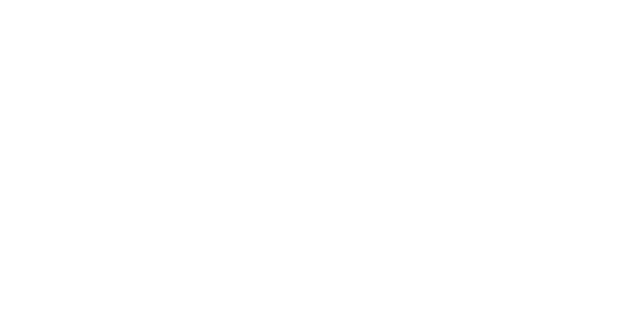
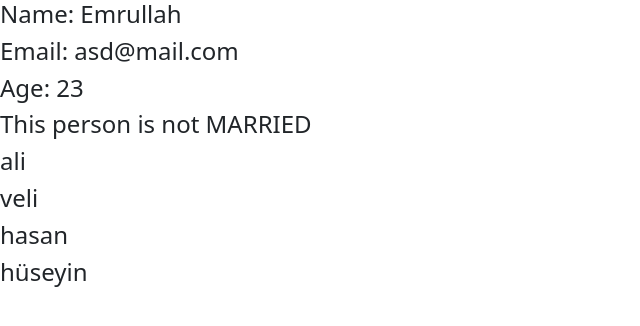
Before and after one commit to EmrullahKutlar/ReactCourse, a React (Vite) app in the folder my-react-app/: page / in a window 1280 px wide. Shown: the top 326 px of the page, without its empty margins (0-640 px from the left). Built offline with nearby package versions, Linux system fonts and the light colour scheme.

Commit message:
13-Prop-Type

```diff
--- a/my-react-app/package.json
+++ b/my-react-app/package.json
@@ -9,6 +9,7 @@
     "preview": "vite preview"
   },
   "dependencies": {
+    "prop-types": "^15.8.1",
     "react": "^18.2.0",
     "react-dom": "^18.2.0"
   },
--- a/my-react-app/src/App.jsx
+++ b/my-react-app/src/App.jsx
@@ -1,10 +1,23 @@
 import { useState } from "react";
+import { Person } from "./Person";
 
 function App() {
-
+// devamı ts projesinde
 
   return (
     <div className="App">
+      <div className="contianer">
+        <div className="row">
+          <Person
+          name='Emrullah'
+          email='asd@mail.com'
+          age='23'
+          isMarried={false}
+          friends={["ali","veli","hasan","hüseyin"]}
+
+          />
+        </div>
+      </div>
 
     </div>
   );
--- /dev/null
+++ b/my-react-app/src/Person.jsx
@@ -0,0 +1,23 @@
+import PropTypes from 'prop-types';
+
+export const Person = (props) => {
+  return (
+    <div className="col-12">
+      <h4>Name: {props.name} </h4>
+      <h4>Email: {props.email} </h4>
+      <h4>Age: {props.age} </h4>
+      <h4>This person {props.isMarried ? "is" : "is not"} MARRIED </h4>
+      {props.friends.map((friend) => {
+        return <h4 key={friend}> {friend} </h4>;
+      })}
+    </div>
+  );
+};
+
+Person.propTypes ={
+    name: PropTypes.string,
+    email:PropTypes.string,
+    age:PropTypes.number,
+    isMarried:PropTypes.bool,
+    friends:PropTypes.arrayOf(PropTypes.string)
+}
```
Also changed, not shown: 1 other file (tests, documents, lock files or other folders).
